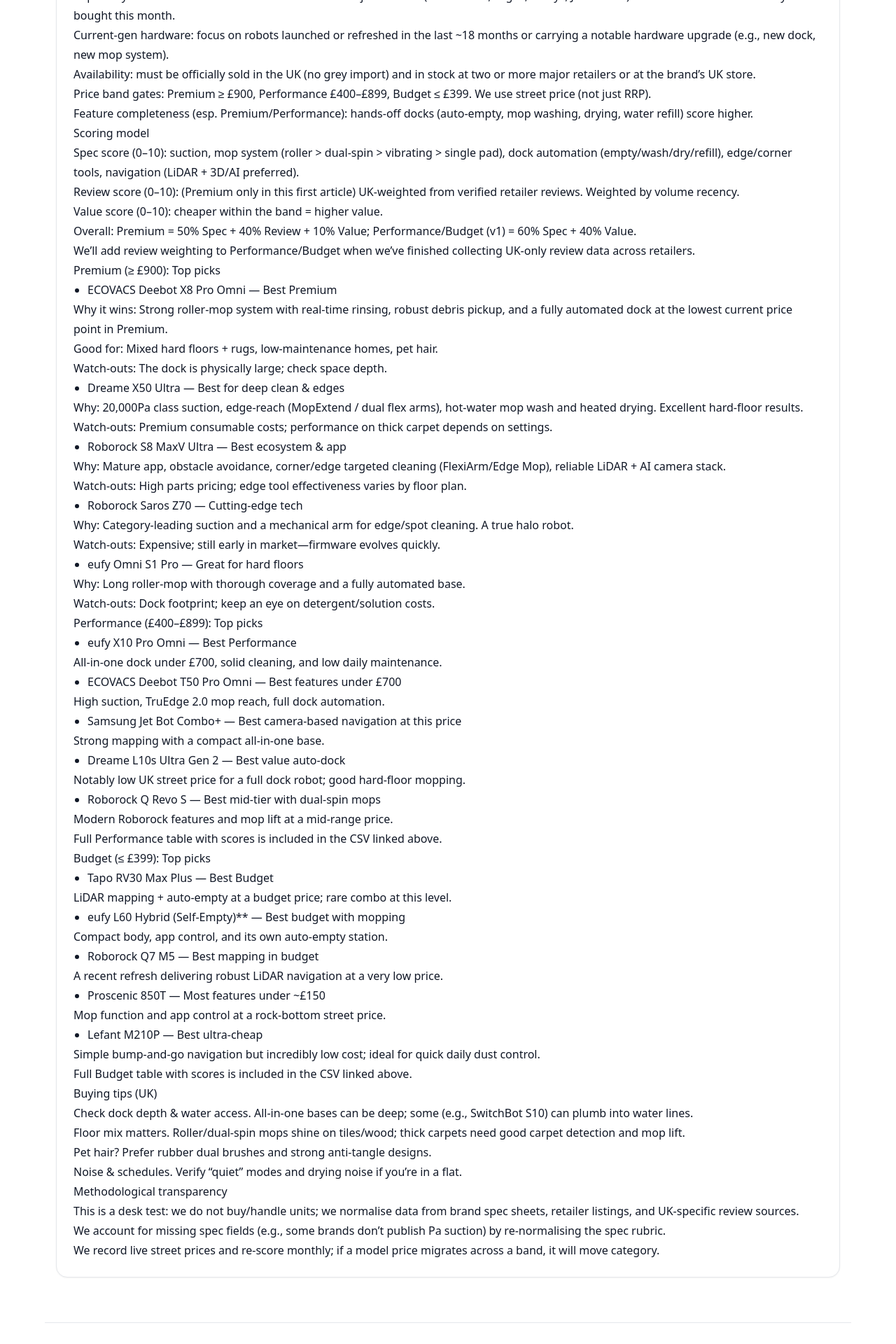
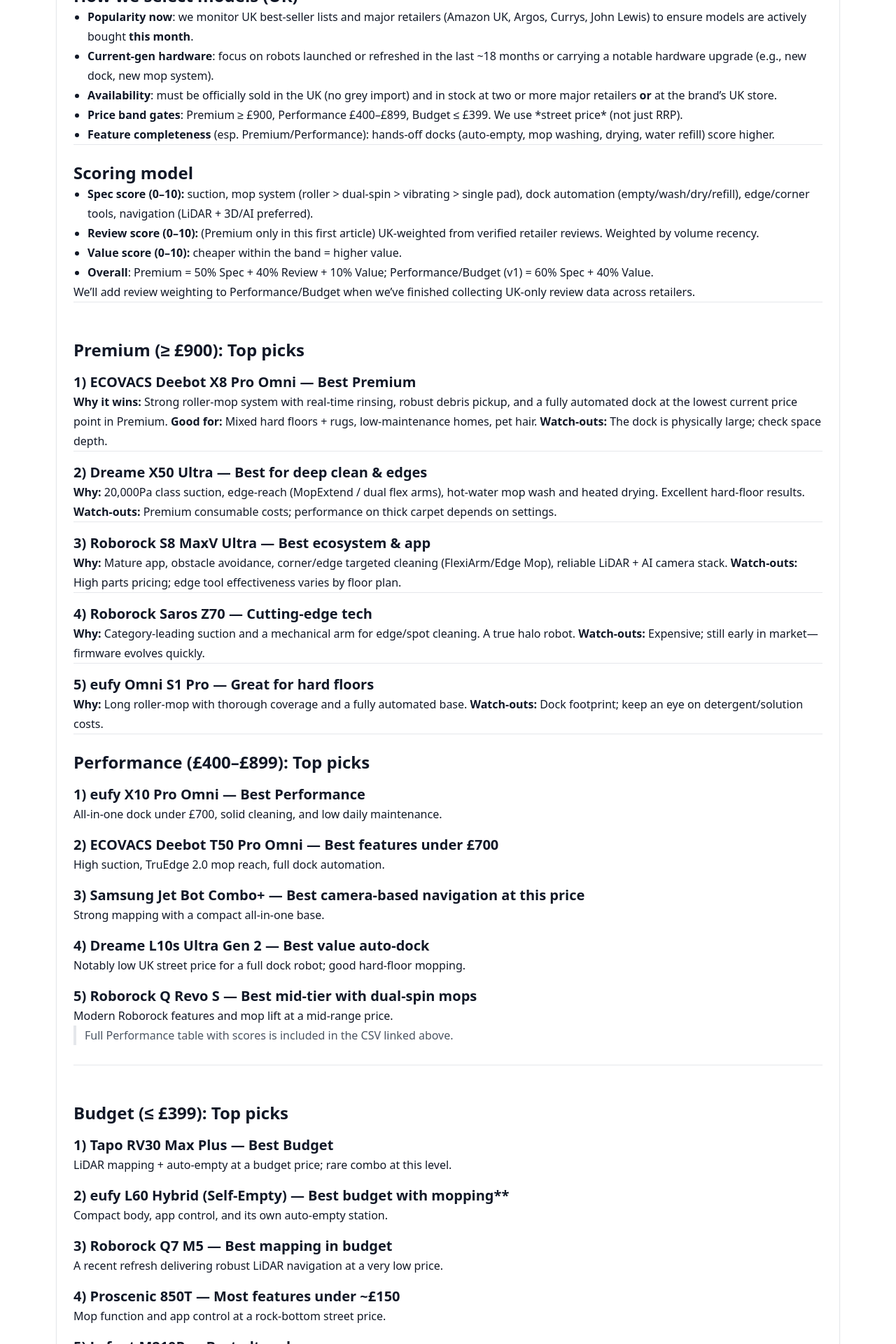
Before and after one commit to tosa0102/vacuumrank, a Next.js app: page /uk/best-robot-vacuum-2025 in a window 1280 px wide. Shown: the part 640-2560 px from the top of the page at 70% size. Built offline with nearby package versions, Linux system fonts and the light colour scheme.

Commit message:
Make article a server component

```diff
--- a/app/uk/best-robot-vacuum-2025/page.tsx
+++ b/app/uk/best-robot-vacuum-2025/page.tsx
@@ -1,5 +1,3 @@
-'use client';
-
 import Link from "next/link";
 
 // SEO
@@ -9,9 +7,7 @@
 };
 
 function mdToHtml(md: string) {
-  // Minimal, friendly markdown → HTML (rubriker, listor, blockcitat, feta ord, rader).
-  // Räcker för vår artikel. Vi kan byta till MDX senare.
-  const esc = (s: string) => s.replace(/&/g,"&amp;").replace(/</g,"&lt;").replace(/>/g,"&gt;");
+  // Minimal markdown → HTML (rubriker, listor, blockcitat, bold, horisontell linje, stycken)
   // Bold **text**
   md = md.replace(/\*\*(.+?)\*\*/g, "<strong>$1</strong>");
   // Blockquote > ...
@@ -20,167 +16,185 @@
   md = md.replace(/^###\s?(.*)$/gm, "<h3>$1</h3>");
   md = md.replace(/^##\s?(.*)$/gm, "<h2>$1</h2>");
   md = md.replace(/^#\s?(.*)$/gm, "<h1>$1</h1>");
-  // Lists
-  // Bullets
+  // List items
   md = md.replace(/^(?:-|\*)\s+(.*)$/gm, "<li>$1</li>");
-  md = md.replace(/(<li>[\s\S]*?<\/li>)/g, "<ul>$1</ul>");
-  // Numbered
-  md = md.replace(/^\d+\)\s+(.*)$/gm, "<li>$1</li>");
-  md = md.replace(/^\d+\.\s+(.*)$/gm, "<li>$1</li>");
-  md = md.replace(/(<li>[\s\S]*?<\/li>)/g, (m) => m.includes("<ul>") ? m : m);
-  // Horizontal rule ---
+  md = md.replace(/^\d+[.)]\s+(.*)$/gm, "<li>$1</li>");
+  // Wrap fristående li till ul
+  md = md.replace(/((?:^|\n)<li>[\s\S]*?<\/li>)/g, (m) => `\n<ul>${m}</ul>`);
+  // Horisontell linje ---
   md = md.replace(/^\s*---\s*$/gm, "<hr/>");
-  // Paragraphs: tom rad → ny paragraf
-  md = md.split(/\n{2,}/).map(block=>{
-    if (block.match(/^<h[1-3]|<ul>|<li>|<hr|<blockquote/)) return block;
-    if (block.trim().startsWith("<")) return block;
-    return `<p>${block.replace(/\n/g,"<br/>")}</p>`;
-  }).join("\n");
-  // Wrap list items that are not already wrapped
-  md = md.replace(/(?:^|\n)(<li>[\s\S]*?<\/li>)(?=\n|$)/g, "\n<ul>$1</ul>");
+  // Paragrafer
+  md = md
+    .split(/\n{2,}/)
+    .map((block) => {
+      if (/^<h[1-3]|^<ul>|^<li>|^<hr|^<blockquote/.test(block.trim())) return block;
+      if (block.trim().startsWith("<")) return block;
+      return `<p>${block.replace(/\n/g, "<br/>")}</p>`;
+    })
+    .join("\n");
   return md;
 }
 
 const ARTICLE_MD = `
-Best Robot Vacuums in the UK (August 2025)
+# Best Robot Vacuums in the UK (August 2025)
 
-Premium • Performance • Budget — desk‑tested and ranked
+**Premium • Performance • Budget — desk-tested and ranked**
 
-This guide is built from our country‑specific desk tests: we combine current UK pricing and availability with a feature/spec score and a review score (for Premium). We update monthly.
+> This guide is built from our country-specific desk tests: we combine current UK pricing and availability with a feature/spec score and a review score (for Premium). We update monthly.
 
-TL;DR — Winners by price band
+---
 
-Premium (≥ £900): ECOVACS Deebot X8 Pro Omni — flagship features at the most accessible Premium price right now; excellent roller‑mop system and corner coverage.
+## TL;DR — Winners by price band
 
-Performance (£400–£899): eufy X10 Pro Omni — all‑in‑one dock at a mid‑tier price, strong user reviews, very low ownership friction.
+- **Premium (≥ £900):** **ECOVACS Deebot X8 Pro Omni** — flagship features at the most accessible Premium price right now; excellent roller-mop system and corner coverage.
+- **Performance (£400–£899):** **eufy X10 Pro Omni** — all-in-one dock at a mid-tier price, strong user reviews, very low ownership friction.
+- **Budget (≤ £399):** **Tapo RV30 Max Plus** — rare combo of LiDAR mapping and an auto-empty dock well under £300.
 
-Budget (≤ £399): Tapo RV30 Max Plus — rare combo of LiDAR mapping and an auto‑empty dock well under £300.
+> Full tables (with scores) are available as downloadable CSVs from this page in Chat. Use them to sort/filter by what matters most to you.
 
-Full tables (with scores) are available as downloadable CSVs from this page in Chat. Use them to sort/filter by what matters most to you.
+---
 
-How we select models (UK)
+## How we select models (UK)
 
-Popularity now: we monitor UK best‑seller lists and major retailers (Amazon UK, Argos, Currys, John Lewis) to ensure models are actively bought this month.
+1. **Popularity now**: we monitor UK best-seller lists and major retailers (Amazon UK, Argos, Currys, John Lewis) to ensure models are actively bought **this month**.
+2. **Current-gen hardware**: focus on robots launched or refreshed in the last ~18 months or carrying a notable hardware upgrade (e.g., new dock, new mop system).
+3. **Availability**: must be officially sold in the UK (no grey import) and in stock at two or more major retailers **or** at the brand’s UK store.
+4. **Price band gates**: Premium ≥ £900, Performance £400–£899, Budget ≤ £399. We use *street price* (not just RRP).
+5. **Feature completeness** (esp. Premium/Performance): hands-off docks (auto-empty, mop washing, drying, water refill) score higher.
 
-Current‑gen hardware: focus on robots launched or refreshed in the last ~18 months or carrying a notable hardware upgrade (e.g., new dock, new mop system).
+---
 
-Availability: must be officially sold in the UK (no grey import) and in stock at two or more major retailers or at the brand’s UK store.
+## Scoring model
 
-Price band gates: Premium ≥ £900, Performance £400–£899, Budget ≤ £399. We use street price (not just RRP).
+- **Spec score (0–10):** suction, mop system (roller > dual-spin > vibrating > single pad), dock automation (empty/wash/dry/refill), edge/corner tools, navigation (LiDAR + 3D/AI preferred).
+- **Review score (0–10):** (Premium only in this first article) UK-weighted from verified retailer reviews. Weighted by volume recency.
+- **Value score (0–10):** cheaper within the band = higher value.
+- **Overall**: Premium = 50% Spec + 40% Review + 10% Value; Performance/Budget (v1) = 60% Spec + 40% Value.
 
-Feature completeness (esp. Premium/Performance): hands‑off docks (auto‑empty, mop washing, drying, water refill) score higher.
+We’ll add review weighting to Performance/Budget when we’ve finished collecting UK-only review data across retailers.
 
-Scoring model
+---
 
-Spec score (0–10): suction, mop system (roller > dual‑spin > vibrating > single pad), dock automation (empty/wash/dry/refill), edge/corner tools, navigation (LiDAR + 3D/AI preferred).
+## Premium (≥ £900): Top picks
 
-Review score (0–10): (Premium only in this first article) UK‑weighted from verified retailer reviews. Weighted by volume recency.
+### 1) ECOVACS Deebot X8 Pro Omni — **Best Premium**
 
-Value score (0–10): cheaper within the band = higher value.
+**Why it wins:** Strong roller-mop system with real-time rinsing, robust debris pickup, and a fully automated dock at the lowest current price point in Premium.
 
-Overall: Premium = 50% Spec + 40% Review + 10% Value; Performance/Budget (v1) = 60% Spec + 40% Value.
+**Good for:** Mixed hard floors + rugs, low-maintenance homes, pet hair.
 
-We’ll add review weighting to Performance/Budget when we’ve finished collecting UK‑only review data across retailers.
+**Watch-outs:** The dock is physically large; check space depth.
 
-Premium (≥ £900): Top picks
+---
 
-1) ECOVACS Deebot X8 Pro Omni — Best Premium
+### 2) Dreame X50 Ultra — **Best for deep clean & edges**
 
-Why it wins: Strong roller‑mop system with real‑time rinsing, robust debris pickup, and a fully automated dock at the lowest current price point in Premium.
+**Why:** 20,000Pa class suction, edge-reach (MopExtend / dual flex arms), hot-water mop wash and heated drying. Excellent hard-floor results.
 
-Good for: Mixed hard floors + rugs, low‑maintenance homes, pet hair.
+**Watch-outs:** Premium consumable costs; performance on thick carpet depends on settings.
 
-Watch‑outs: The dock is physically large; check space depth.
+---
 
-2) Dreame X50 Ultra — Best for deep clean & edges
+### 3) Roborock S8 MaxV Ultra — **Best ecosystem & app**
 
-Why: 20,000Pa class suction, edge‑reach (MopExtend / dual flex arms), hot‑water mop wash and heated drying. Excellent hard‑floor results.
+**Why:** Mature app, obstacle avoidance, corner/edge targeted cleaning (FlexiArm/Edge Mop), reliable LiDAR + AI camera stack.
 
-Watch‑outs: Premium consumable costs; performance on thick carpet depends on settings.
+**Watch-outs:** High parts pricing; edge tool effectiveness varies by floor plan.
 
-3) Roborock S8 MaxV Ultra — Best ecosystem & app
+---
 
-Why: Mature app, obstacle avoidance, corner/edge targeted cleaning (FlexiArm/Edge Mop), reliable LiDAR + AI camera stack.
+### 4) Roborock Saros Z70 — **Cutting-edge tech**
 
-Watch‑outs: High parts pricing; edge tool effectiveness varies by floor plan.
+**Why:** Category-leading suction and a mechanical arm for edge/spot cleaning. A true halo robot.
 
-4) Roborock Saros Z70 — Cutting‑edge tech
+**Watch-outs:** Expensive; still early in market—firmware evolves quickly.
 
-Why: Category‑leading suction and a mechanical arm for edge/spot cleaning. A true halo robot.
+---
 
-Watch‑outs: Expensive; still early in market—firmware evolves quickly.
+### 5) eufy Omni S1 Pro — **Great for hard floors**
 
-5) eufy Omni S1 Pro — Great for hard floors
+**Why:** Long roller-mop with thorough coverage and a fully automated base.
 
-Why: Long roller‑mop with thorough coverage and a fully automated base.
+**Watch-outs:** Dock footprint; keep an eye on detergent/solution costs.
 
-Watch‑outs: Dock footprint; keep an eye on detergent/solution costs.
+---
 
-Performance (£400–£899): Top picks
+## Performance (£400–£899): Top picks
 
-1) eufy X10 Pro Omni — Best Performance
+### 1) eufy X10 Pro Omni — **Best Performance**
 
-All‑in‑one dock under £700, solid cleaning, and low daily maintenance.
+All-in-one dock under £700, solid cleaning, and low daily maintenance.
 
-2) ECOVACS Deebot T50 Pro Omni — Best features under £700
+### 2) ECOVACS Deebot T50 Pro Omni — **Best features under £700**
 
 High suction, TruEdge 2.0 mop reach, full dock automation.
 
-3) Samsung Jet Bot Combo+ — Best camera‑based navigation at this price
+### 3) Samsung Jet Bot Combo+ — **Best camera-based navigation at this price**
 
-Strong mapping with a compact all‑in‑one base.
+Strong mapping with a compact all-in-one base.
 
-4) Dreame L10s Ultra Gen 2 — Best value auto‑dock
+### 4) Dreame L10s Ultra Gen 2 — **Best value auto-dock**
 
-Notably low UK street price for a full dock robot; good hard‑floor mopping.
+Notably low UK street price for a full dock robot; good hard-floor mopping.
 
-5) Roborock Q Revo S — Best mid‑tier with dual‑spin mops
+### 5) Roborock Q Revo S — **Best mid-tier with dual-spin mops**
 
-Modern Roborock features and mop lift at a mid‑range price.
+Modern Roborock features and mop lift at a mid-range price.
 
-Full Performance table with scores is included in the CSV linked above.
+> Full Performance table with scores is included in the CSV linked above.
 
-Budget (≤ £399): Top picks
+---
 
-1) Tapo RV30 Max Plus — Best Budget
+## Budget (≤ £399): Top picks
 
-LiDAR mapping + auto‑empty at a budget price; rare combo at this level.
+### 1) Tapo RV30 Max Plus — **Best Budget**
 
-2) eufy L60 Hybrid (Self‑Empty)** — Best budget with mopping
+LiDAR mapping + auto-empty at a budget price; rare combo at this level.
 
-Compact body, app control, and its own auto‑empty station.
+### 2) eufy L60 Hybrid (Self-Empty)** — **Best budget with mopping**
 
-3) Roborock Q7 M5 — Best mapping in budget
+Compact body, app control, and its own auto-empty station.
+
+### 3) Roborock Q7 M5 — **Best mapping in budget**
 
 A recent refresh delivering robust LiDAR navigation at a very low price.
 
-4) Proscenic 850T — Most features under ~£150
+### 4) Proscenic 850T — **Most features under ~£150**
 
-Mop function and app control at a rock‑bottom street price.
+Mop function and app control at a rock-bottom street price.
 
-5) Lefant M210P — Best ultra‑cheap
+### 5) Lefant M210P — **Best ultra-cheap**
 
-Simple bump‑and‑go navigation but incredibly low cost; ideal for quick daily dust control.
+Simple bump-and-go navigation but incredibly low cost; ideal for quick daily dust control.
 
-Full Budget table with scores is included in the CSV linked above.
+> Full Budget table with scores is included in the CSV linked above.
 
-Buying tips (UK)
+---
 
-Check dock depth & water access. All‑in‑one bases can be deep; some (e.g., SwitchBot S10) can plumb into water lines.
+## Buying tips (UK)
 
-Floor mix matters. Roller/dual‑spin mops shine on tiles/wood; thick carpets need good carpet detection and mop lift.
+- **Check dock depth & water access.** All-in-one bases can be deep; some (e.g., SwitchBot S10) can plumb into water lines.
+- **Floor mix matters.** Roller/dual-spin mops shine on tiles/wood; thick carpets need good carpet detection and mop lift.
+- **Pet hair?** Prefer rubber dual brushes and strong anti-tangle designs.
+- **Noise & schedules.** Verify “quiet” modes and drying noise if you’re in a flat.
 
-Pet hair? Prefer rubber dual brushes and strong anti‑tangle designs.
+---
 
-Noise & schedules. Verify “quiet” modes and drying noise if you’re in a flat.
+## Methodological transparency
 
-Methodological transparency
+- This is a **desk test**: we do not buy/handle units; we normalise data from brand spec sheets, retailer listings, and UK-specific review sources.
+- We account for missing spec fields (e.g., some brands don’t publish Pa suction) by re-normalising the spec rubric.
+- We record live street prices and re-score monthly; if a model price migrates across a band, it will move category.
 
-This is a desk test: we do not buy/handle units; we normalise data from brand spec sheets, retailer listings, and UK‑specific review sources.
+---
 
-We account for missing spec fields (e.g., some brands don’t publish Pa suction) by re‑normalising the spec rubric.
+## What’s next
 
-We record live street prices and re‑score monthly; if a model price migrates across a band, it will move category.
+- Add UK review weighting to Performance & Budget.
+- Publish the Sweden and US versions with local pricing and availability.
+- Launch our ‘Compare’ widget so you can pick any 3 models and see spec deltas instantly.
+
+*Prepared August 9, 2025.*
 `;
 
 export default function Page() {
```
